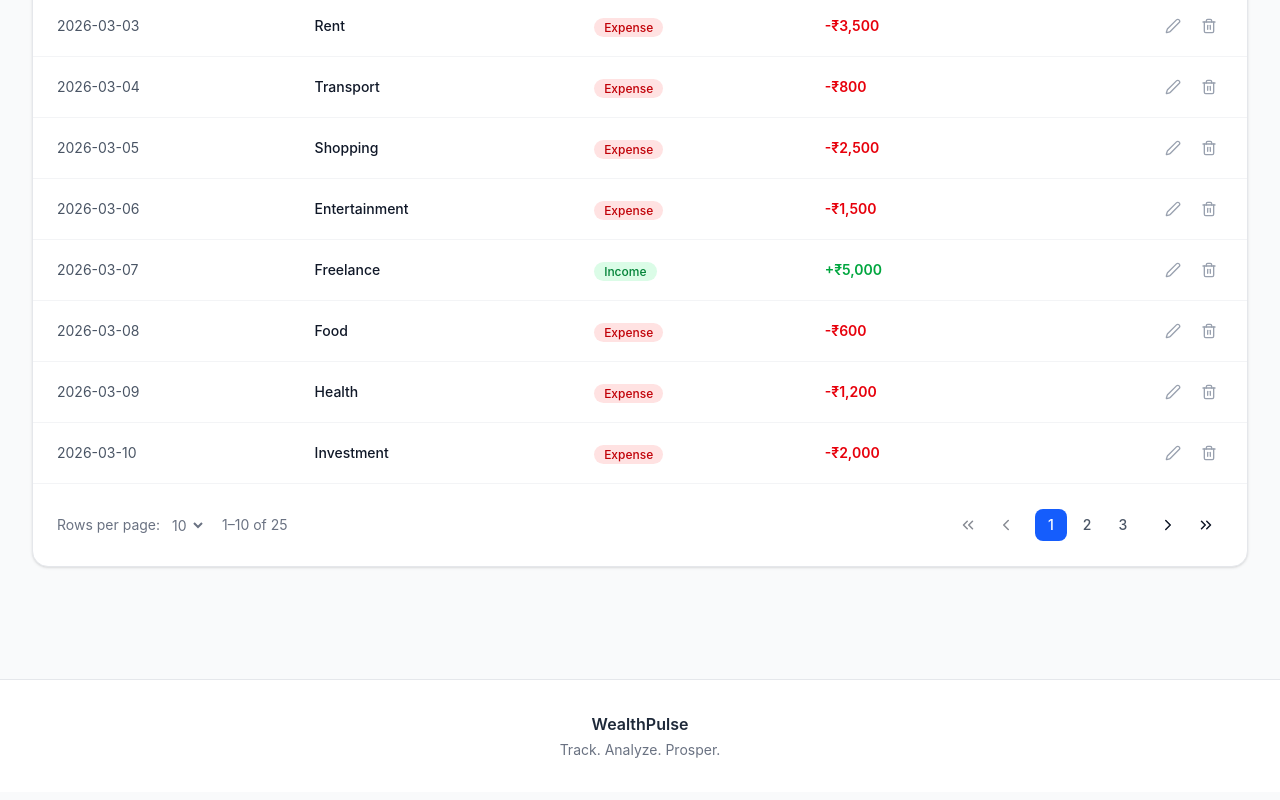
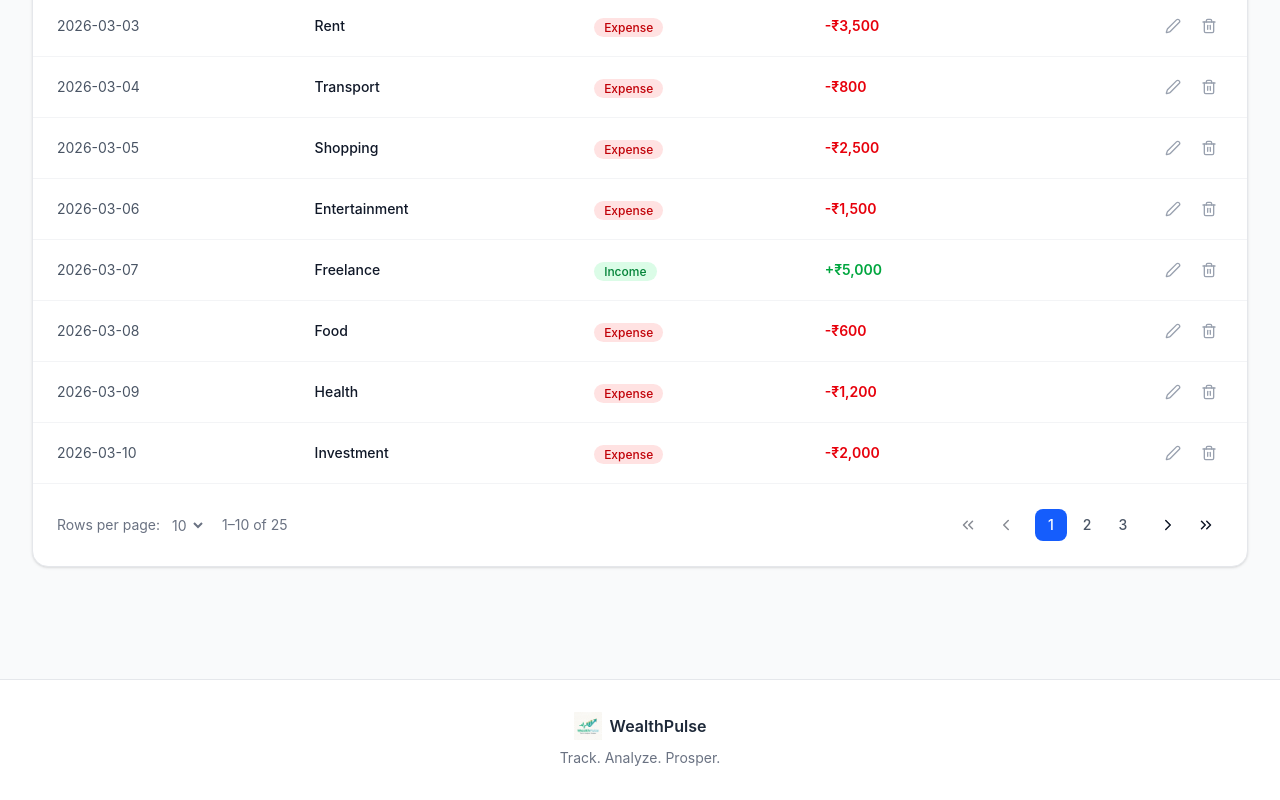
Before and after one commit to nashrah14/WealthPulse, a React (Vite) app: page / in a window 1280 px wide. Shown: the part 1989-2789 px from the top of the page. Built offline with nearby package versions, Linux system fonts and the light colour scheme.

Commit message:
Update Footer.tsx

```diff
--- a/src/components/Footer.tsx
+++ b/src/components/Footer.tsx
@@ -1,13 +1,20 @@
 export default function Footer() {
   return (
-    <footer className="mt-16 py-8 text-center border-t border-gray-200 dark:border-gray-800 bg-white dark:bg-gray-900 transition-colors">
-      <h3 className="font-semibold text-gray-800 dark:text-gray-200">
-        WealthPulse
-      </h3>
-
-      <p className="text-sm text-gray-500 dark:text-gray-400 mt-1">
+    <footer className="mt-16 py-8 text-center border-t border-gray-200 dark:border-gray-800 bg-white dark:bg-gray-900">
+      <div className="flex items-center justify-center gap-2">
+        <img
+          src="/logo.png"
+          alt="WealthPulse Logo"
+          className="w-7 h-7 object-contain"
+        />
+        <h3 className="font-semibold text-gray-800 dark:text-gray-200">
+          WealthPulse
+        </h3>
+      </div>
+      <p className="text-sm text-gray-500 dark:text-gray-400 mt-2">
         Track. Analyze. Prosper.
       </p>
+
     </footer>
   );
 }
```
